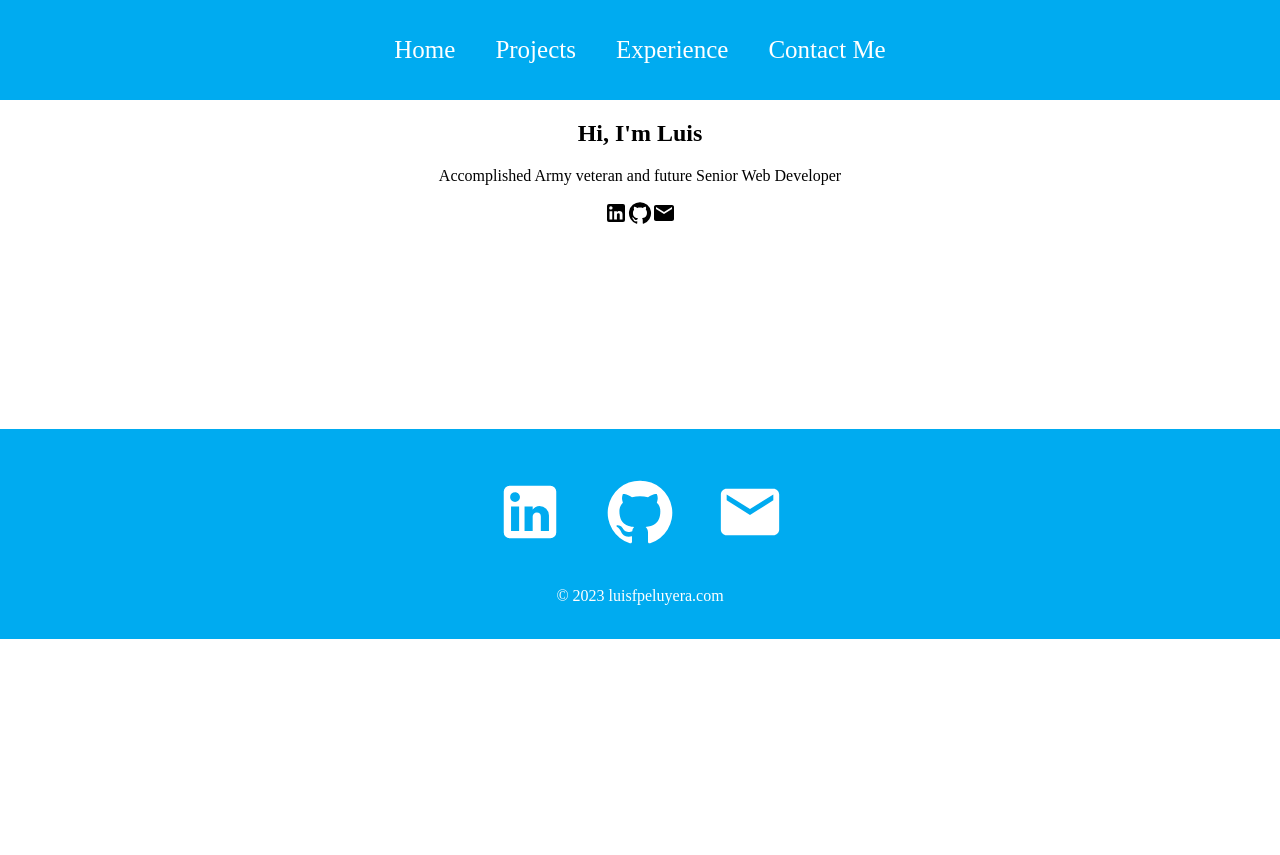
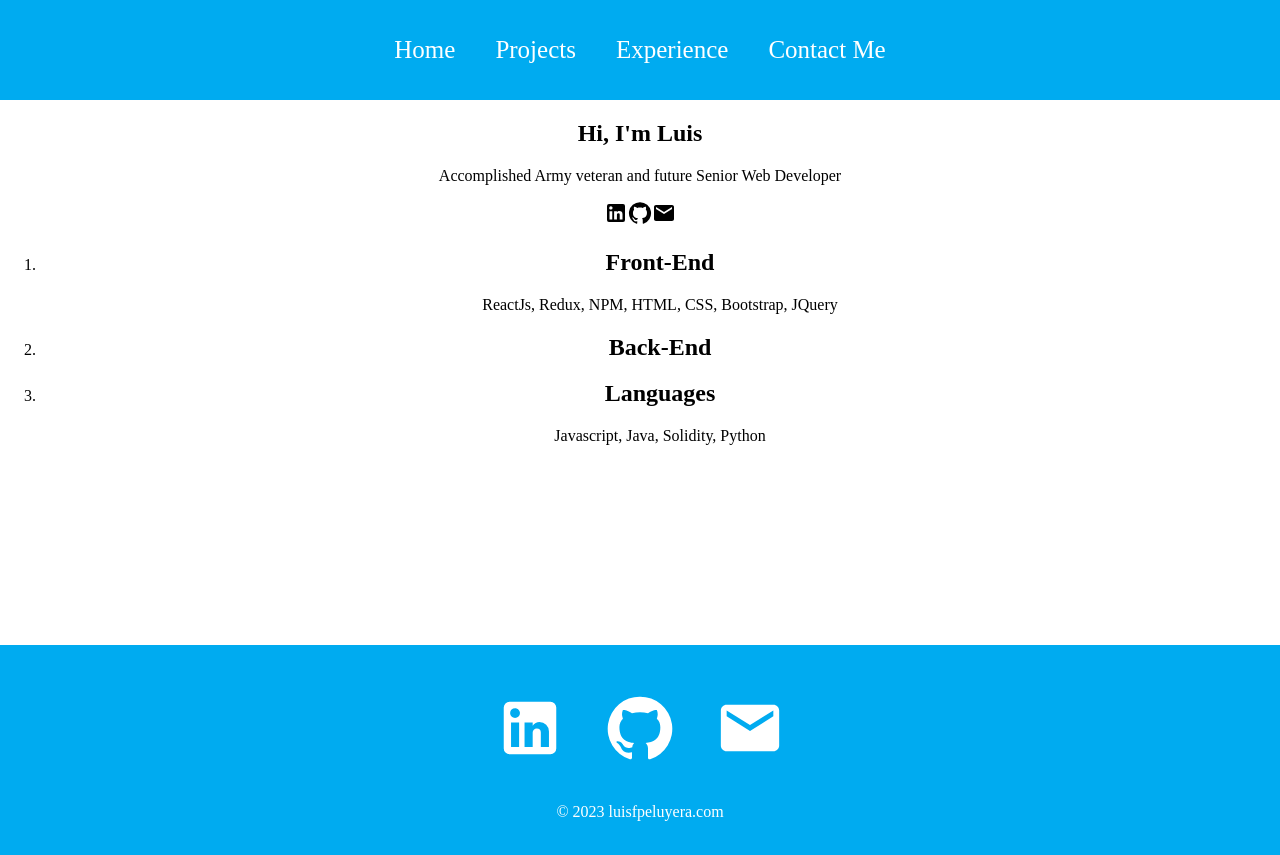
Before and after one commit to LuisFPeluyera/personal-portfolio, a React (Create React App) app: page / in a window 1280 px wide. Before the commit the page ends 800 px from the top, so only its background shows below. Built offline with nearby package versions, Linux system fonts and the light colour scheme.

Commit message:
skills added to home component

```diff
--- a/src/pages/Home.jsx
+++ b/src/pages/Home.jsx
@@ -8,12 +8,29 @@ export default function Home() {
         <div className="home">
           <div className="about" >
             <h2>Hi, I'm Luis</h2>
-            <div className="prompt"> <p>Accomplished Army veteran and future Senior Web Developer</p></div>
-              <LinkedIn />
-              <GitHub />
-              <Email />
+            <div className="prompt">
+                <p>Accomplished Army veteran and future Senior Web Developer</p>
+                <LinkedIn />
+                <GitHub />
+                <Email />
+            </div>
           </div>
-          <div className="skills"></div>
+          <div className="skills">
+              <ol className="list">
+                  <li className="item">
+                      <h2>Front-End</h2>
+                      <span>ReactJs, Redux, NPM, HTML, CSS, Bootstrap, JQuery</span>
+                  </li>
+                  <li className="item">
+                      <h2>Back-End</h2>
+                      <span></span>
+                  </li>
+                  <li className="item">
+                      <h2>Languages</h2>
+                      <span>Javascript, Java, Solidity, Python</span>
+                  </li>
+              </ol>
+          </div>
         </div>
 
     );
```
